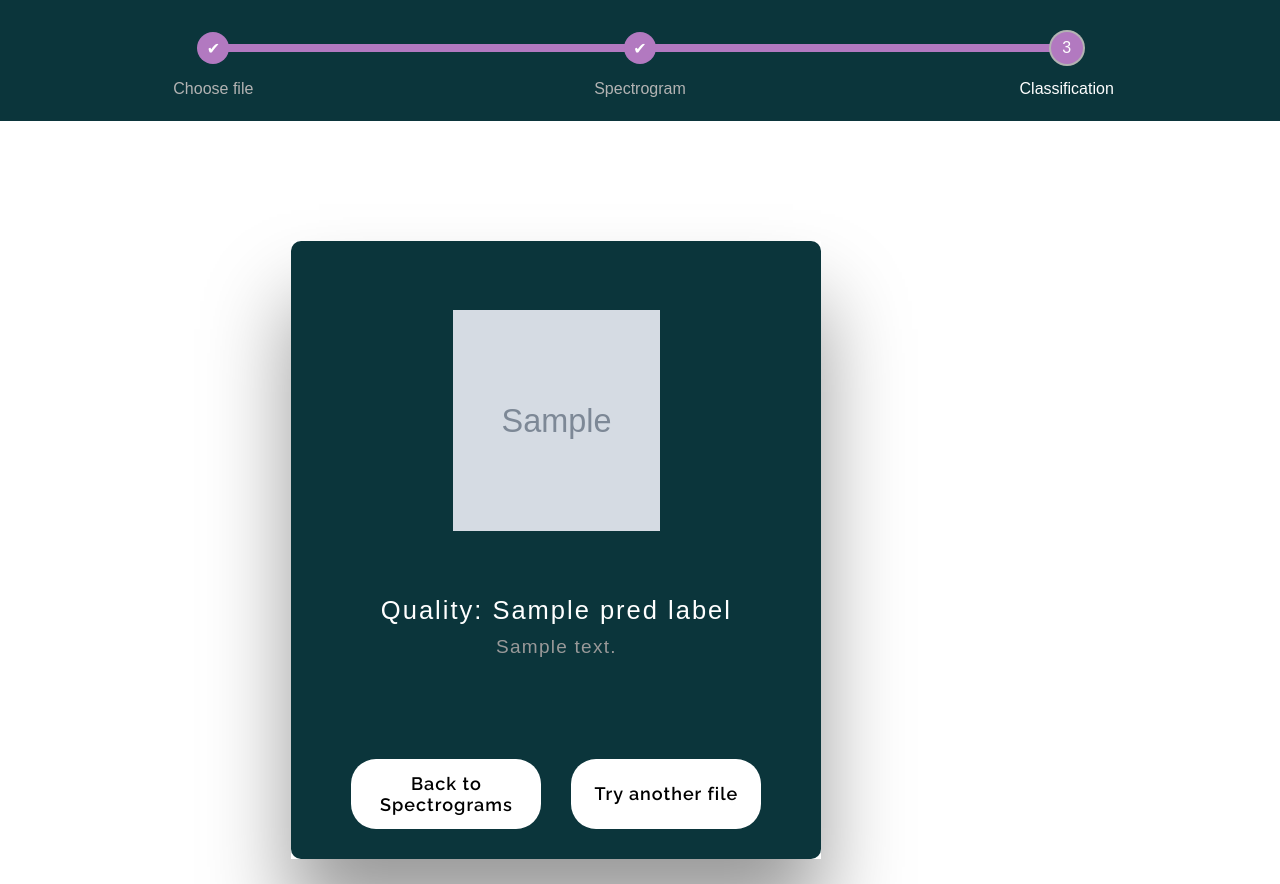
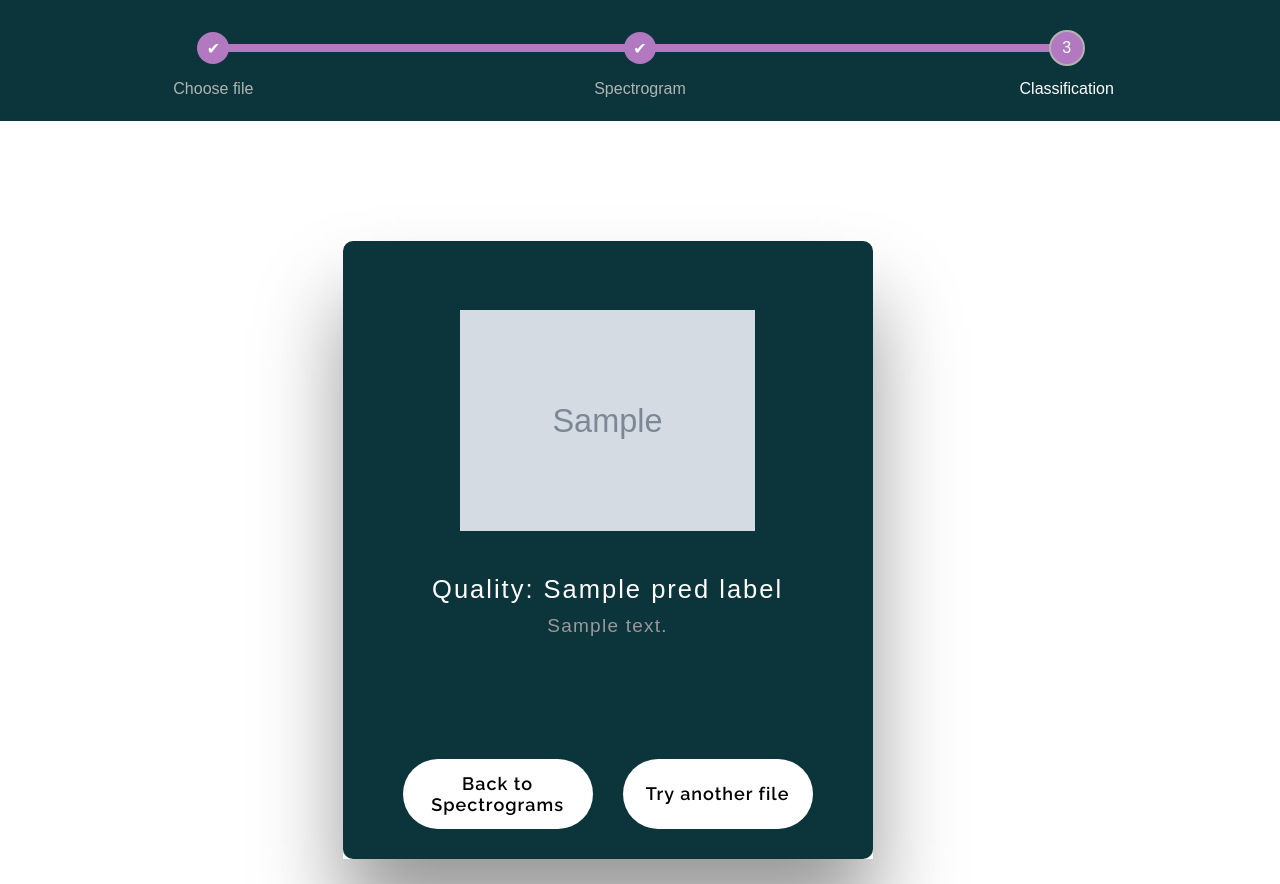
Before and after one commit to SharanRajani/SoundQX, a Flask app: template templates/Third.html in a window 1280 px wide. Run offline with Flask 2, Linux system fonts and the light colour scheme; the template is opened without the code that fills it: most values are stand-ins (such as "Sample title", 1, 10 or a date in 2020); grey boxes marked "Sample" are stand-in pictures; some libraries are stand-ins or nearby versions.

Commit message:
All done prototype #1

```diff
--- a/app.py
+++ b/app.py
@@ -73,4 +73,4 @@ def classify():
 	return render_template('Third.html', pred_label = pred_label, pred_desc = pred_desc, pred_img_path = pred_img_path)
 
 if __name__ == '__main__':
-	app.run(debug=True, use_reloader=False)
+	app.run(debug=True, use_reloader=True)
--- a/templates/Third.html
+++ b/templates/Third.html
@@ -271,7 +271,7 @@ article p {
   position: absolute;
   width:75vh;
   /*height: 150vh;*/
-  right: 27%;
+  right: 23%;
   top:25%;
 }
 
@@ -293,7 +293,7 @@ img{
   padding: 14px 20px;
   border: 0;
   background: white;
-  border-radius: 25px;
+  border-radius: 5vh;
   color: black;
   font-family: 'Raleway', sans-serif;
   cursor:pointer;
@@ -336,8 +336,8 @@ img{
 
 .modal-icon {
   display: block;
-  max-width: 207px;
-  margin: 0 auto 65px;
+  /*max-width: 207px;*/
+  margin: 0 auto 5vh;
   height: 25vh;
 
 }
@@ -429,8 +429,8 @@ img{
         </div>
         <div class="modal-bottom">
 
-            <button class="modal-btn u-btn ">Back to Spectrograms</button>
-            <button class="modal-btn u-btn ">Try another file</button>
+            <button class="modal-btn u-btn" onclick="location.href='http://127.0.0.1:5000/display_spec'">Back to Spectrograms</button>
+            <button class="modal-btn u-btn " onclick="location.href='http://127.0.0.1:5000/'">Try another file</button>
         </div>
     </div>
 
```
Also changed, not shown: templates/First.html (+3 -12 lines), templates/Second.html (+6 -4 lines), static/images/enhanced_spectogram.png, static/images/enhanced_spectogram_html.png, static/images/original_spectogram.png, static/images/original_spectogram_html.png, 9 other files.
